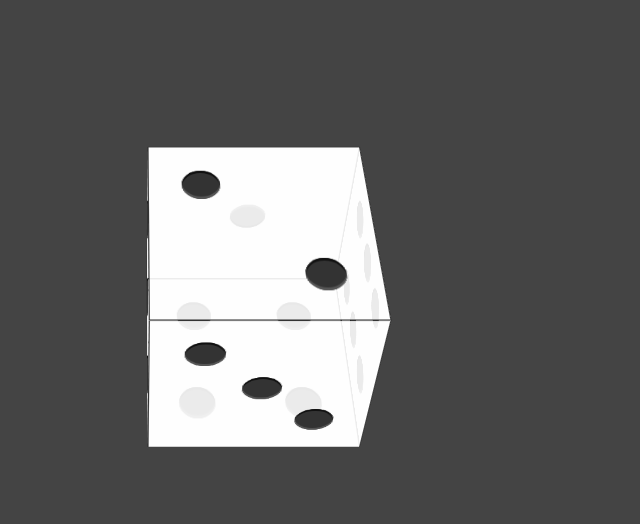
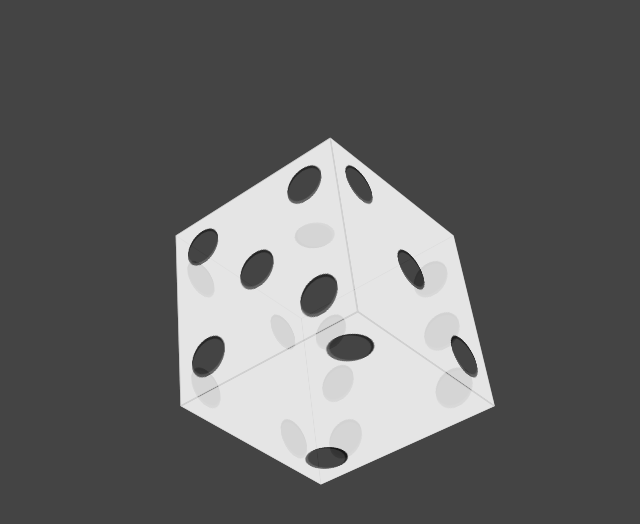
Before and after one commit to WilliamCui31/web-frontend-study, a plain HTML site: page flex/3D_dice.html in a window 1280 px wide. Shown: the whole page, without its empty margins (501-1141 px from the left). Drawn offline with Linux system fonts and the light colour scheme.

Commit message:
add 3d transofrom box

```diff
--- a/flex/3D_dice.html
+++ b/flex/3D_dice.html
@@ -2,186 +2,168 @@
 <html lang="en">
 <head>
 	<meta charset="UTF-8">
-  <title>3D</title>
+	<title>test flex</title>
 	<style>
-    *, *:before, *:after {
+		*, *:before, *:after{
 			box-sizing: border-box;
 		}
-
 		body {
 			background: #444;
 			perspective: 1200px;
 			padding-left: 50%;
 		}
-
-    .preface {
+		.face {
 			position: absolute;
-      transform: rotateX(45deg);
+			transform: rotateX(45deg) rotateY(45deg);
 			transform-style: preserve-3d;
 		}
-
-    .preface .face {
-      padding: 30px;
+		.box {
+			display: flex;
+			width: 200px;
 			height: 200px;
-      width: 200px;
-      transform-style:initial;
-      border: 1px #333 solid;
-      background: rgba(255,255,255,0.9);
-      object-fit: contain;
+			padding: 10px;
+			border: 1px solid #ccc;
+			background-color: #e7e7e7;
+			opacity: .9;
+		}
+		.column {
+			display: flex;
+			justify-content: space-between;
+		}
+		.pip {
+			display: block;
+			width: 40px;
+			height: 40px;
+			margin: 5px;
+			border-radius: 50%;
+			background-color: #333;
+			box-shadow:
+				inset 0 3px #111,
+				inset 0 -3px #555;
 		}
 
-    .pip {
-      display: block;
-      width: 35px;
-      height: 35px;
-      border-radius: 50%;
-      background-color: #333;
-      box-shadow: inset 0 3px #111, inset 0 -3px #555;
-    }
-
-    #top .face {
+		.face:nth-child(1) .box {
 			transform-origin: top;
-      transform: translateY(-200px);
 			transform: rotateX(90deg);
-      display: flex;
 			justify-content: center;
 			align-items: center;
 		}
 
-    #front .face {
-      transform: translateZ(200px);
-      display: flex;
+		.face:nth-child(2) .box {
+			transform-origin: bottom;
+			transform: rotateX(-90deg);
 			justify-content: space-between;
 		}
-    #front .face .pip:nth-of-type(2) {
+		.face:nth-child(2)>.box>.pip:nth-child(2) {
 			align-self: flex-end;
 		}
 
-    #bottom .face {
-      transform-origin: bottom;
-      transform: translateY(200px);
-      transform: rotateX(-90deg);
-      display: flex;
+		.face:nth-child(3)>.box {
+			transform: translateZ(200px);
 			justify-content: space-between;
 		}
-    #bottom .face .pip:nth-of-type(2) {
+		.face:nth-child(3)>.box>.pip:nth-child(2) {
 			align-self: center;
 		}
-    #bottom .face .pip:nth-of-type(3) {
+		.face:nth-child(3)>.box>.pip:nth-child(3) {
 			align-self: flex-end;
 		}
 
-    #back .face {
-      display: flex;
-      justify-content: space-between;
-
-    }
-    #back .face .column {
-      display: flex;
+		.face:nth-child(4)>.box {
 			flex-direction: column;
 			justify-content: space-between;
 		}
 
-    #left .face {
+		.face:nth-child(5)>.box {
 			transform-origin: left;
-      transform: translateX(-200px);
 			transform: rotateY(-90deg);
-      display: flex;
-      justify-content: space-between;
-    }
-    #left .face .column {
-      display: flex;
 			flex-direction: column;
 			justify-content: space-between;
 		}
-    #left .face .column:nth-of-type(2) {
+		.face:nth-child(5)>.box>.column:nth-child(2) {
 			justify-content: center;
 		}
 
-    #right .face {
+		.face:nth-child(6)>.box {
 			transform-origin: right;
-      transform: translateX(200px);
 			transform: rotateY(90deg);
-      display: flex;
 			justify-content: space-between;
 		}
-    #right .face .column {
-      display: flex;
+		.face:nth-child(6)>.box>.column {
 			flex-direction: column;
-      justify-content: space-between;
 		}
 
 		section {
 	     padding-top: 40%;
-     transform-origin: 0% 0%;
-     animation: spinning 5s ease-in-out 0s infinite alternate;
-     transform-style:preserve-3d;
+	     transform-origin: 0%;
+	     animation: spinning 5s linear infinite;
+	     transform-style: preserve-3d;
 	    }
-
 	    @keyframes spinning {
 	      from { transform: rotateY(0deg) }
 	      to { transform: rotateY(360deg) }
 	    }
+
 	</style>
 </head>
 <body>
-  <section class="container">
-    <div id="top" class="preface">
+	<section class="section">
 		<div class="face">
-          <span class="pip"></span>
+			<div class="box">
+				<div class="pip"></div>
 			</div>
 		</div>
-    <div id="front" class="preface">
 		<div class="face">
-          <span class="pip"></span>
-          <span class="pip"></span>
+			<div class="box">
+				<div class="pip"></div>
+				<div class="pip"></div>
 			</div>
 		</div>
-    <div id="bottom" class="preface">
 		<div class="face">
-          <span class="pip"></span>
-          <span class="pip"></span>
-          <span class="pip"></span>
+			<div class="box">
+				<div class="pip"></div>
+				<div class="pip"></div>
+				<div class="pip"></div>
 			</div>
 		</div>
-    <div id="back" class="preface">
 		<div class="face">
+			<div class="box">
 				<div class="column">
-            <span class="pip"></span>
-            <span class="pip"></span>
+					<div class="pip"></div>
+					<div class="pip"></div>
 				</div>
 				<div class="column">
-            <span class="pip"></span>
-            <span class="pip"></span>
+					<div class="pip"></div>
+					<div class="pip"></div>
 				</div>
 			</div>
 		</div>
-    <div id="left" class="preface">
 		<div class="face">
+			<div class="box">
 				<div class="column">
-          <span class="pip"></span>
-          <span class="pip"></span>
+					<div class="pip"></div>
+					<div class="pip"></div>
 				</div>
 				<div class="column">
-          <span class="pip"></span>
+					<div class="pip"></div>
 				</div>
 				<div class="column">
-          <span class="pip"></span>
-          <span class="pip"></span>
+					<div class="pip"></div>
+					<div class="pip"></div>
 				</div>
 			</div>
 		</div>
-    <div id="right" class="preface">
 		<div class="face">
+			<div class="box">
 				<div class="column">
-          <span class="pip"></span>
-          <span class="pip"></span>
-          <span class="pip"></span>
+					<div class="pip"></div>
+					<div class="pip"></div>
+					<div class="pip"></div>
 				</div>
 				<div class="column">
-          <span class="pip"></span>
-          <span class="pip"></span>
-          <span class="pip"></span>
+					<div class="pip"></div>
+					<div class="pip"></div>
+					<div class="pip"></div>
 				</div>
 			</div>
 		</div>
```
Also changed, not shown: flex/3_transform.html (added, +74 -0 lines), flex/3d_frame.html (renamed from flex/3d_flex.html). Lines whose indentation alone changed are shown as unchanged.
